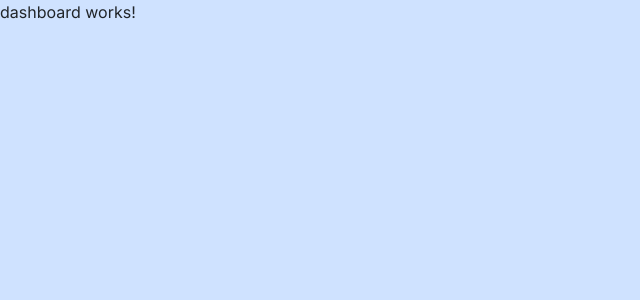
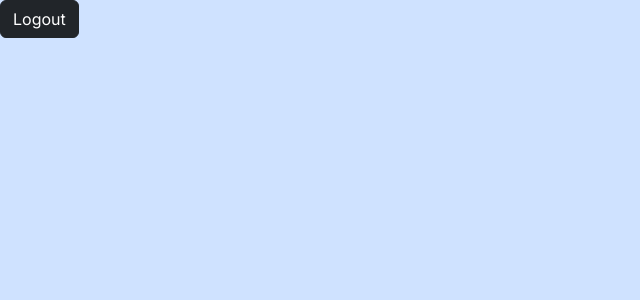
Before and after one commit to Alex-dev1356/UserRegistrationUI, an Angular app: page /dashboard in a window 1280 px wide. Shown: the top 300 px of the page, without its empty margins (0-640 px from the left). Built offline with nearby package versions, Linux system fonts and the light colour scheme.

Commit message:
Creating and implementing a Logout Button after successful Signin and redirected to the Dashboard

```diff
--- a/src/app/dashboard/dashboard.component.html
+++ b/src/app/dashboard/dashboard.component.html
@@ -1 +1 @@
-<p>dashboard works!</p>
+<button class="btn btn-dark" (click)="onLogout()">Logout </button>
--- a/src/app/dashboard/dashboard.component.ts
+++ b/src/app/dashboard/dashboard.component.ts
@@ -1,4 +1,5 @@
-import { Component } from '@angular/core';
+import { Component, inject } from '@angular/core';
+import { Router } from '@angular/router';
 
 @Component({
   selector: 'app-dashboard',
@@ -9,4 +10,12 @@ import { Component } from '@angular/core';
 })
 export class DashboardComponent {
 
+  private router = inject(Router);
+
+onLogout() {
+  localStorage.removeItem('token'); // To remove the token from local storage, effectively logging the user out of the application. This is a common practice in web applications to clear the user's authentication token when they choose to log out, ensuring that they can no longer access protected resources or perform authenticated actions until they log in again.
+
+  this.router.navigateByUrl('/signin'); // To navigate the user back to the sign-in page after logging out. This allows the user to easily log in again if they wish to access protected resources or features that require authentication. By redirecting to the sign-in page, it provides a clear path for the user to re-authenticate and regain access to the application after logging out.
 }
+
+}
```
